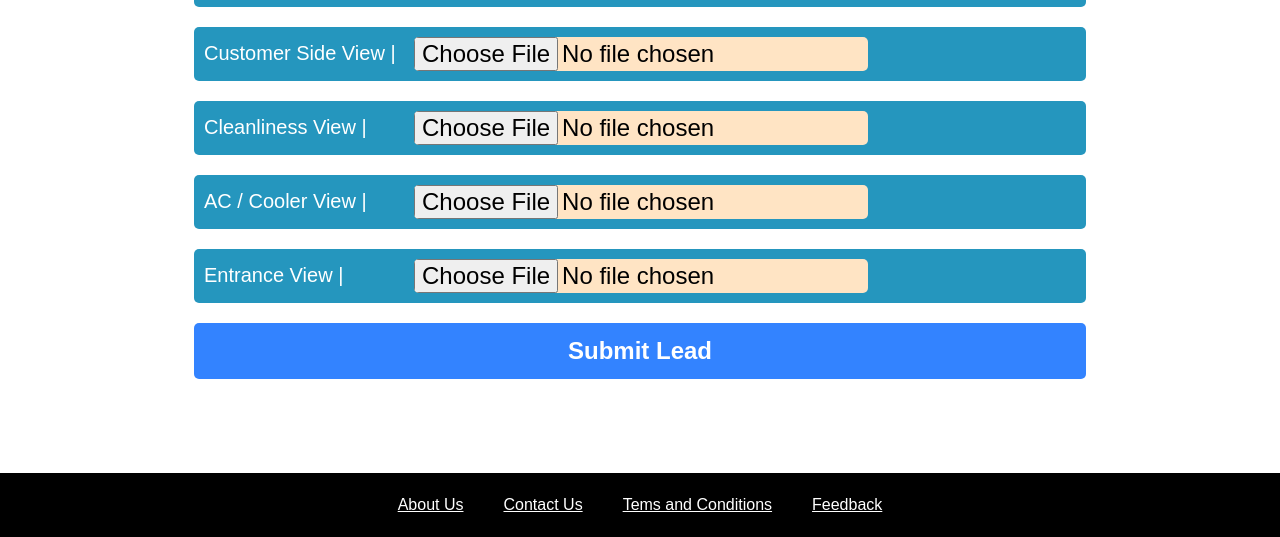
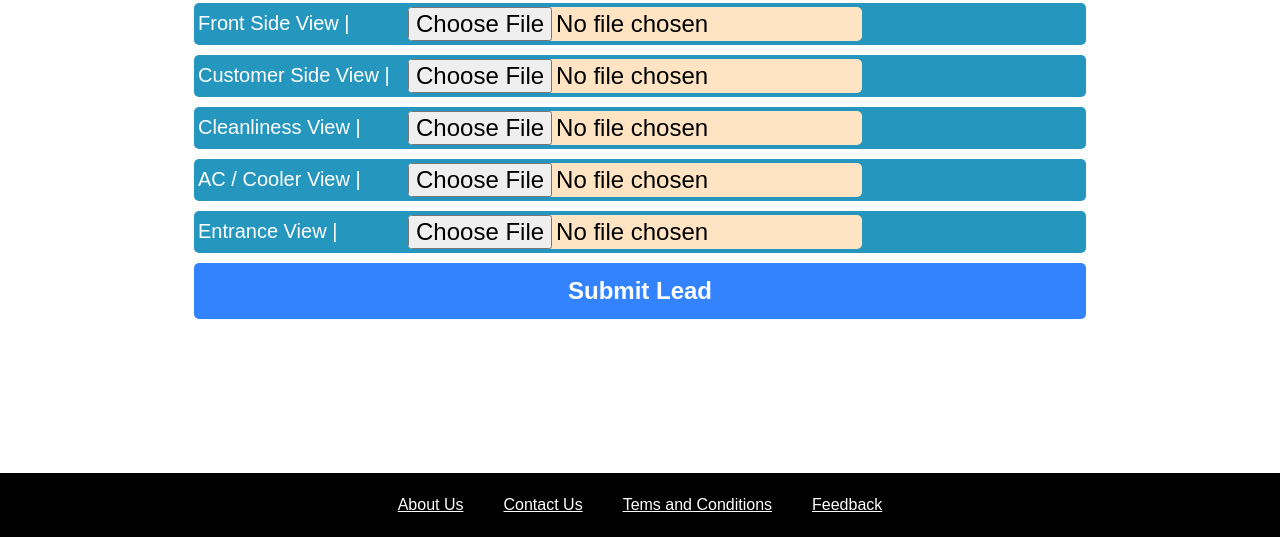
Before and after one commit to 1988techie/saloon, a plain HTML site: page index.html in a window 1280 px wide. Shown: the part 263-800 px from the top of the page. Drawn offline with Linux system fonts and the light colour scheme.

Commit message:
fixing space issues

```diff
--- a/css/desktop/index.css
+++ b/css/desktop/index.css
@@ -16,7 +16,7 @@ body {
 }
 
 header {
-    display: flex;
+    display:flex;
     justify-content: space-between;
     align-items: center;
     height: 8%;
@@ -63,11 +63,12 @@ main {
     flex-direction: column;
     align-items: center;
     justify-content: center;
-    gap: 20px;
+    gap: 10px;
     background-color: white;
     border: grey;
     padding: 2px;
     overflow-y: auto;
+
 }
 
 .upload-container {
@@ -75,7 +76,7 @@ main {
     align-items: center;
     gap: 10px;
     background-color: #2596be;
-    padding: 10px;
+    padding: 4px;
     width: 100%;
     border-radius: 5px;
 }
@@ -95,7 +96,7 @@ main {
 
 .upload-container > img {
     max-width: 100px;
-    max-height: 100px;;
+    max-height: 100px;
     display: none;
 }
 
```
Also changed, not shown: pages/contactus.html (line endings or trailing spaces).
